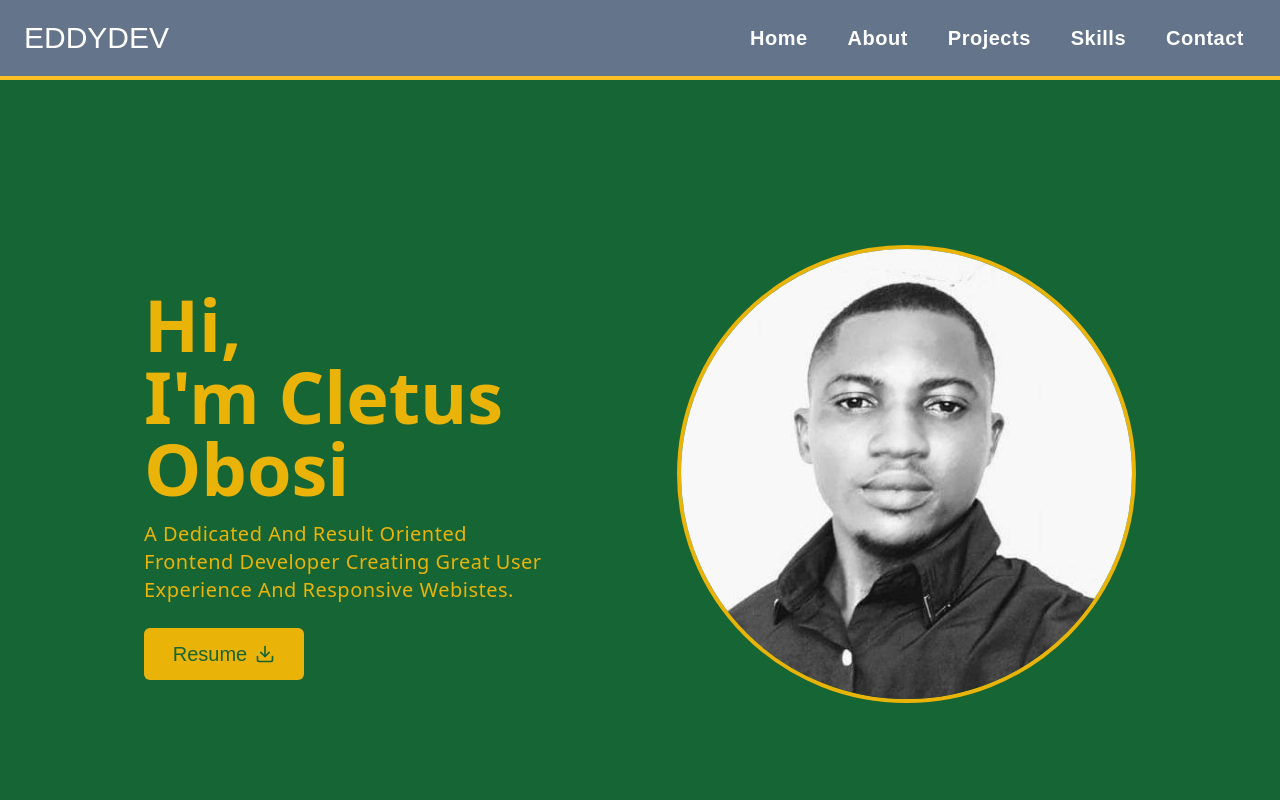
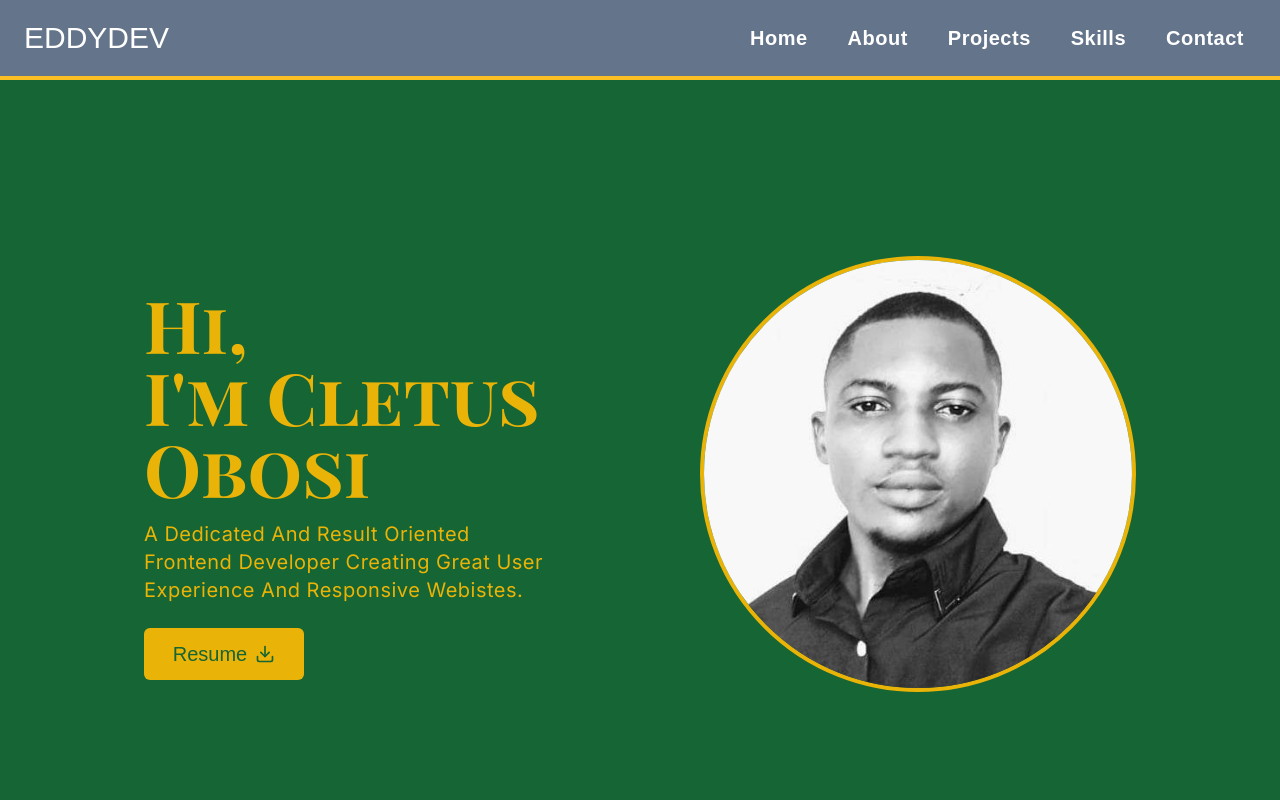
Before and after one commit to EDDYDEV5/portfolio-app, a React (Vite) app: page / in a window 1280 px wide. Shown: the top 800 px of the page. Built offline with nearby package versions, Linux system fonts and the light colour scheme; a web font is replaced by a local one.

Commit message:
first commit

```diff
--- a/index.html
+++ b/index.html
@@ -9,6 +9,13 @@
 <link rel="icon" type="image/png" sizes="32x32" href="/favicon-32x32.png">
 <link rel="icon" type="image/png" sizes="16x16" href="/favicon-16x16.png">
 <link rel="manifest" href="/site.webmanifest">
+
+<link rel="preconnect" href="https://fonts.googleapis.com">
+<link rel="preconnect" href="https://fonts.gstatic.com" crossorigin>
+<link href="https://fonts.googleapis.com/css2?family=Inter:wght@100..900&display=swap" rel="stylesheet">
+<link rel="preconnect" href="https://fonts.googleapis.com">
+<link rel="preconnect" href="https://fonts.gstatic.com" crossorigin>
+<link href="https://fonts.googleapis.com/css2?family=Playfair+Display+SC:ital,wght@0,400;0,700;0,900;1,400;1,700;1,900&display=swap" rel="stylesheet">
     <link rel="preconnect" href="https://fonts.googleapis.com">
 <link rel="preconnect" href="https://fonts.gstatic.com" crossorigin>
 <link href="https://fonts.googleapis.com/css2?family=Tektur:wght@400..900&display=swap" rel="stylesheet">
--- a/tailwind.config.js
+++ b/tailwind.config.js
@@ -4,6 +4,8 @@
   theme: {
     extend: {
       fontFamily: {
+        inter: ['"Inter"', "sans-serif"],
+        playfair: ['"Playfair Display SC", "sans-serif"'],
         tektur: ['"Tektur"', "sans-serif"],
         protestguerrilla: ['"Protest Guerrilla"', "sans-serif"],
         gelasio: ['"Gelasio"', "sans-serif"],
```
